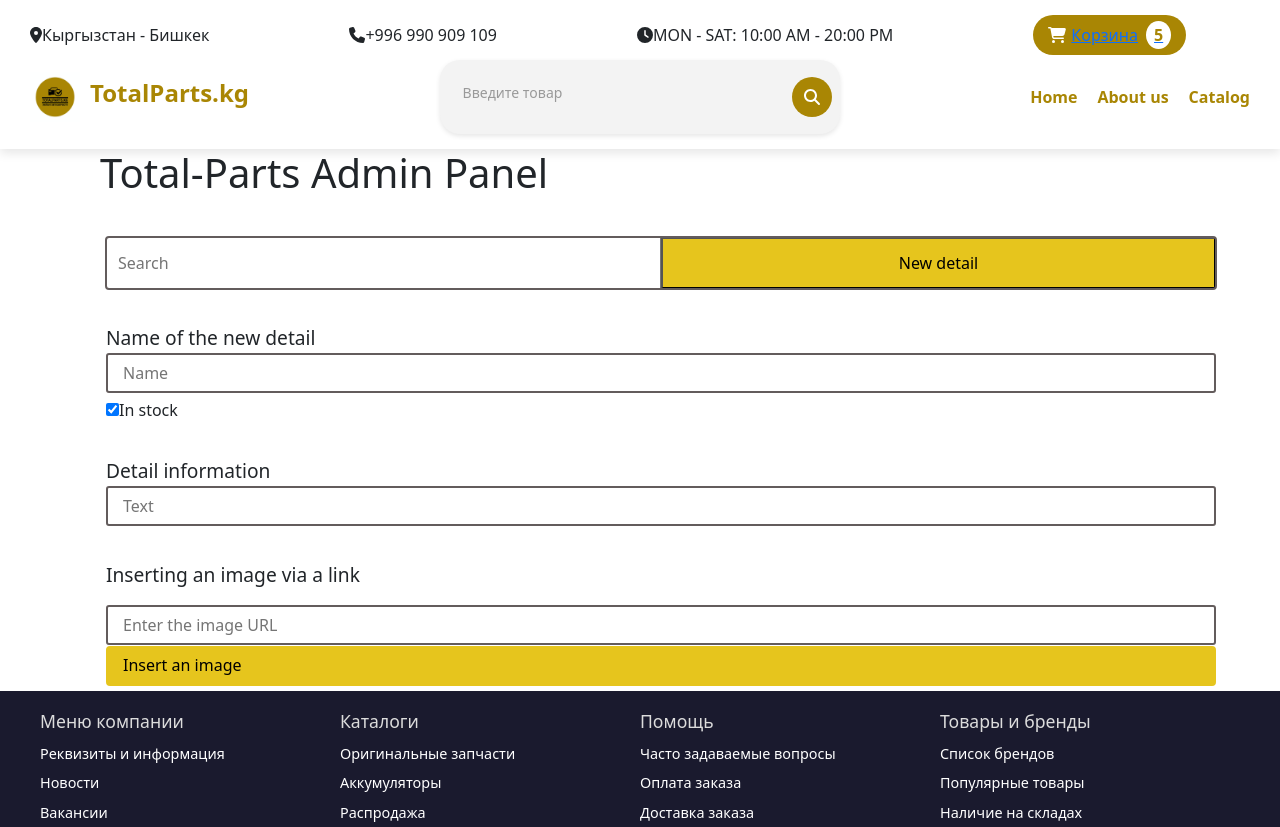
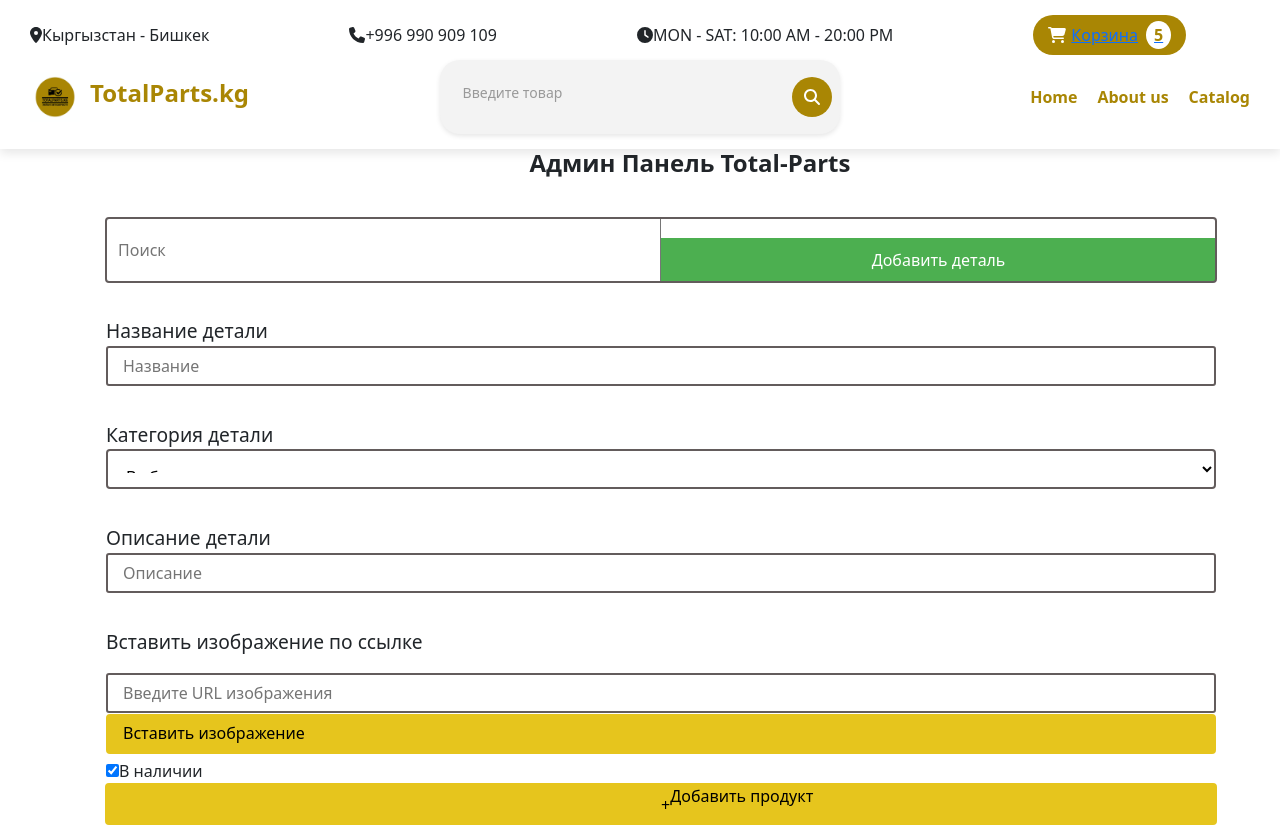
Before and after one commit to ulukbek200/TotalParts, a React (Create React App) app: page /admin in a window 1280 px wide. Shown: the top 827 px of the page. Built offline with nearby package versions, Linux system fonts and the light colour scheme; the HTML template or start-up script is replaced by a standard one.

Commit message:
Добавлено обновление в проект

```diff
--- a/src/pages/Admin.js
+++ b/src/pages/Admin.js
@@ -1,39 +1,112 @@
-import '../styles/Admin.css'; // Импорт стилей для административной панели
-import React, { useState } from 'react'; // Импорт React и хука useState для управления состоянием
+import React, { useState } from 'react';
+import '../styles/Admin.css'; // Импорт стилей
 
-// Компонент Admin для административной панели
 function Admin() {
-    const [imageUrl, setImageUrl] = useState(''); // Состояние для хранения URL изображения
-    const [errorMessage, setErrorMessage] = useState(''); // Состояние для хранения сообщения об ошибке
-    const [productAvailable, setProductAvailable] = useState(true); // Состояние для чекбокса наличия продукта
+    const [productName, setProductName] = useState('');
+    const [productCategory, setProductCategory] = useState('');
+    const [productDescription, setProductDescription] = useState('');
+    const [imageUrl, setImageUrl] = useState('');
+    const [errorMessage, setErrorMessage] = useState('');
+    const [productAvailable, setProductAvailable] = useState(true);
 
-    // Функция для вставки изображения по URL
     const insertImage = () => {
         if (imageUrl) {
-            setErrorMessage(''); // Очистка сообщения об ошибке, если URL корректен
+            setErrorMessage('');
         } else {
-            setErrorMessage('Please enter the correct URL of the image.'); // Сообщение об ошибке, если URL не введен
+            setErrorMessage('Please enter the correct URL of the image.');
         }
     };
 
-    // Функция для переключения состояния наличия продукта
     const toggleStatus = () => {
-        setProductAvailable(!productAvailable); // Переключение состояния наличия
+        setProductAvailable(!productAvailable);
+    };
+
+    const handleAddProduct = () => {
+        if (productName && productCategory) {
+            // Здесь нужно добавить код для отправки данных на сервер или добавления продукта в базу данных
+            console.log({
+                name: productName,
+                category: productCategory,
+                description: productDescription,
+                imageUrl: imageUrl,
+                available: productAvailable,
+            });
+            setErrorMessage(''); // Очистка сообщения об ошибке
+            alert('Продукт добавлен успешно!');
+        } else {
+            setErrorMessage('Введите название и выберите категорию для продукта.');
+        }
     };
 
     return (
         <div>
-            <h1 className='adminName'>Total-Parts Admin Panel</h1>
+            <h1 className="adminName">Админ Панель Total-Parts</h1>
 
-            {/* Ввод и добавление новой детали */}
-            <div className='introduction'>
-                <input className='search' type="search" placeholder='Search' />
-                <button className='new_title'>New detail</button>
+            {/* Добавление новой детали */}
+            <div className="introduction">
+                <input
+                    className="search"
+                    type="search"
+                    placeholder="Поиск"
+                />
+                <button className="new_title">Добавить деталь</button>
             </div>
 
             <div>
-                <label className='title_article'>Name of the new detail</label>
-                <input className='name' type="text" placeholder='Name' />
+                <label className="title_article">Название детали</label>
+                <input
+                    className="name"
+                    type="text"
+                    placeholder="Название"
+                    value={productName}
+                    onChange={(e) => setProductName(e.target.value)}
+                />
+            </div>
+
+            <div>
+                <label className="title_article">Категория детали</label>
+                <select
+                    className="name"
+                    value={productCategory}
+                    onChange={(e) => setProductCategory(e.target.value)}
+                >
+                    <option value="">Выберите категорию</option>
+                    <option value="Аккумуляторы">Аккумуляторы</option>
+                    <option value="Лампочки">Лампочки</option>
+                    <option value="Датчики">Датчики</option>
+                    <option value="Радиаторы">Радиаторы</option>
+                    {/* Добавьте остальные категории */}
+                </select>
+            </div>
+
+            <div>
+                <label className="title_article">Описание детали</label>
+                <input
+                    className="name"
+                    type="text"
+                    placeholder="Описание"
+                    value={productDescription}
+                    onChange={(e) => setProductDescription(e.target.value)}
+                />
+            </div>
+
+            {/* Вставка изображения через ссылку */}
+            <div className="adminImage">
+                <p className="title_article">Вставить изображение по ссылке</p>
+                <input
+                    className="name"
+                    type="text"
+                    placeholder="Введите URL изображения"
+                    value={imageUrl}
+                    onChange={(e) => setImageUrl(e.target.value)}
+                />
+                <button className="trOne" onClick={insertImage}>
+                    <p className="trOneText">Вставить изображение</p>
+                </button>
+                <div className="instImage">
+                    {imageUrl && <img src={imageUrl} alt="Ваше изображение" style={{ maxWidth: '100%', height: 'auto' }} />}
+                    {errorMessage && <p className="error">{errorMessage}</p>}
+                </div>
             </div>
 
             {/* Статус наличия продукта */}
@@ -46,36 +119,18 @@ function Admin() {
                         checked={productAvailable}
                     />
                     <span className="status-text">
-                        {productAvailable ? 'In stock' : 'Out of stock'}
+                        {productAvailable ? 'В наличии' : 'Нет в наличии'}
                     </span>
                 </label>
             </div>
 
-            <div>
-                <label className='title_article'>Detail information</label>
-                <input className='name' type="text" placeholder='Text' />
-            </div>
-
-            {/* Вставка изображения через ссылку */}
-            <div className="adminImage">
-                <p className='title_article'>Inserting an image via a link</p>
-                <input
-                    className='name'
-                    type="text"
-                    placeholder="Enter the image URL"
-                    value={imageUrl}
-                    onChange={(e) => setImageUrl(e.target.value)}
-                />
-                <button className='trOne' onClick={insertImage}>
-                    <p className='trOneText'>Insert an image</p>
-                </button>
-                <div className='instImage'>
-                    {imageUrl && <img src={imageUrl} alt="Your image will be here" style={{ maxWidth: '100%', height: 'auto' }} />}
-                    {errorMessage && <p className="error">{errorMessage}</p>}
-                </div>
-            </div>
+            {/* Кнопка добавления продукта */}
+            <button className="tr" onClick={handleAddProduct}>
+                <p className="plus">+</p>
+                <span>Добавить продукт</span>
+            </button>
         </div>
     );
 }
 
-export default Admin; // Экспорт компонента Admin
+export default Admin;
--- a/src/styles/Admin.css
+++ b/src/styles/Admin.css
@@ -152,7 +152,6 @@
     margin-top: 5px;
     margin-left: 15px;
 }
-
  /* Стили для сообщения об ошибке */
 .error {
     margin-top: 10px;
@@ -213,3 +212,61 @@
     outline-color: rgb(99, 92, 92);
     padding: 15px;
 }
+
+/* Дополнительные стили для административной панели */
+
+/* Контейнер для панели администратора */
+.admin-container {
+    padding: 20px;
+    max-width: 1200px;
+    margin: 0 auto;
+}
+
+/* Заголовок панели администратора */
+.adminName {
+    text-align: center;
+    font-size: 24px;
+    font-weight: bold;
+    margin-bottom: 20px;
+}
+
+/* Секция ввода продукта */
+.product-inputs {
+    margin-bottom: 20px;
+}
+
+/* Список продуктов */
+.product-list {
+    margin-top: 30px;
+}
+
+/* Карточка продукта */
+.product-card {
+    border: 1px solid #ddd;
+    padding: 15px;
+    margin-bottom: 15px;
+    display: flex;
+    flex-direction: column;
+    align-items: center;
+    width: 100%;
+}
+
+.product-card img {
+    max-width: 150px;
+    height: auto;
+    margin-top: 10px;
+}
+
+/* Кнопка добавления продукта */
+.new_title {
+    background-color: #4CAF50;
+    color: white;
+    border: none;
+    padding: 10px 20px;
+    cursor: pointer;
+    margin-top: 20px;
+}
+
+.new_title:hover {
+    background-color: #45a049;
+}
```
Lines whose indentation alone changed are shown as unchanged.
